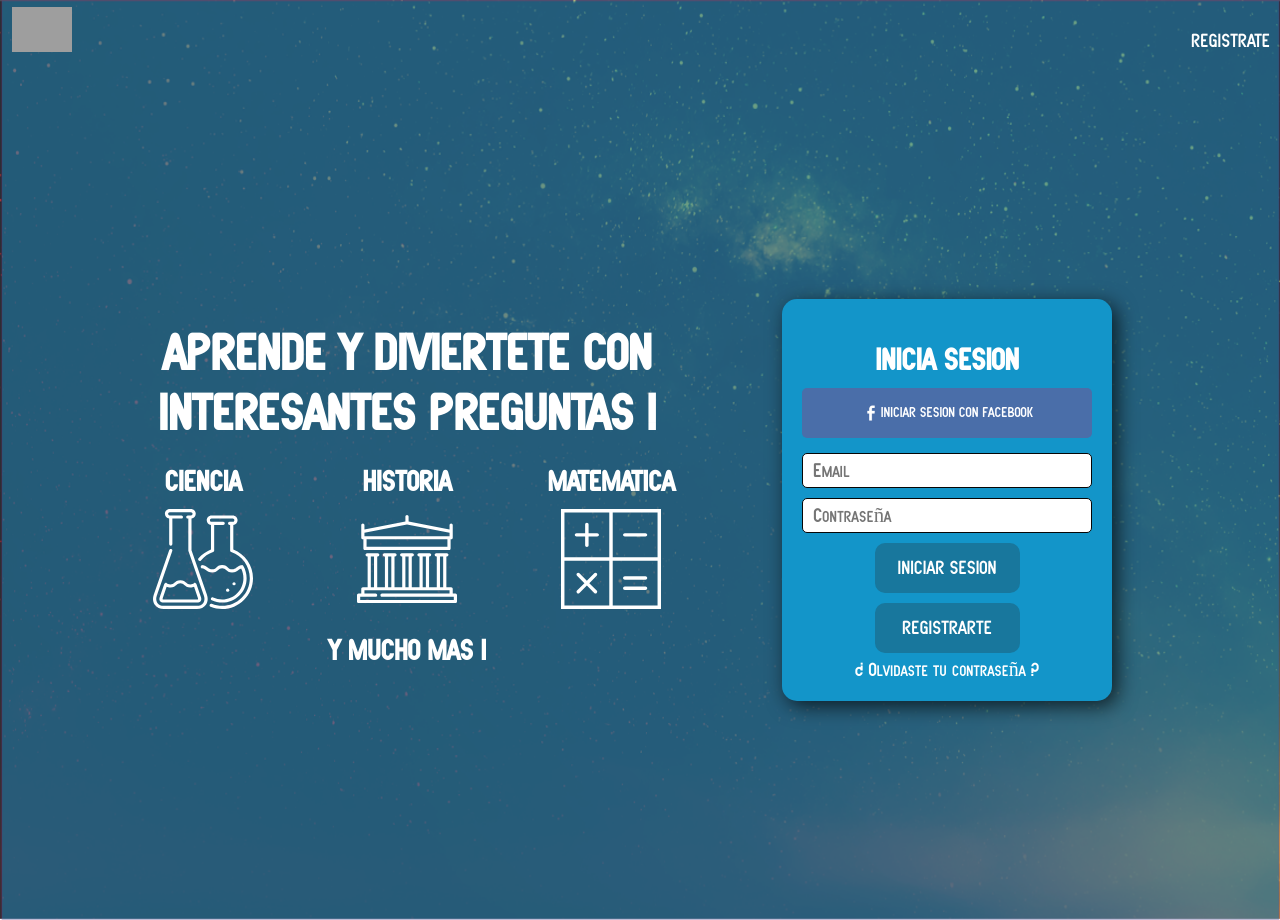
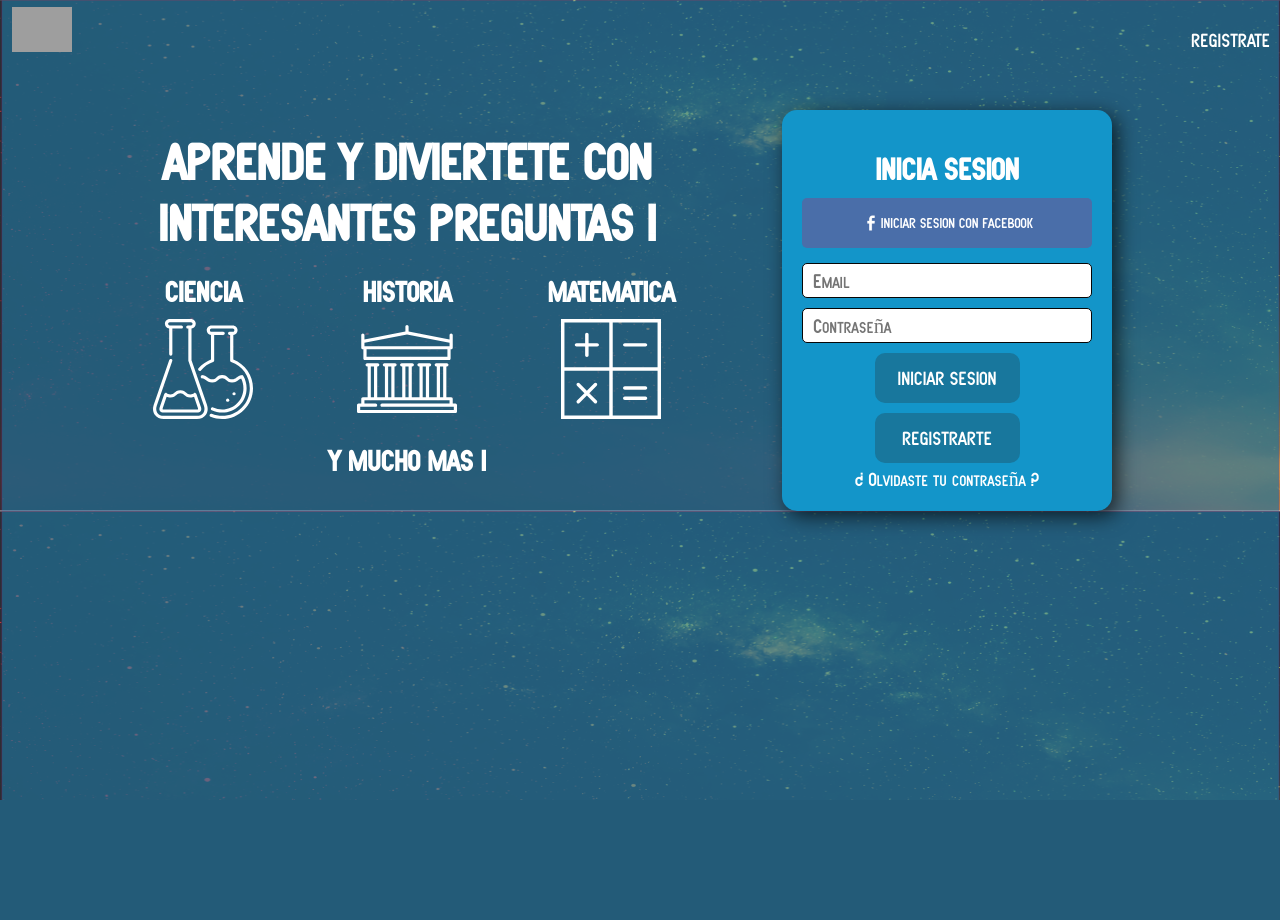
Before and after one commit to CodenityOrg/QuestionGame, a PHP site: page / in a window 1280 px wide. After the commit the page ends 800 px from the top, so only its background shows below. Run offline with PHP 8.4, Linux system fonts and the light colour scheme; some libraries are stand-ins or nearby versions; grey boxes are pictures that could not be loaded.

Commit message:
inicio arreglado

```diff
--- a/css/inicio.css
+++ b/css/inicio.css
@@ -45,6 +45,7 @@
     margin: auto;
     border: 2px solid black;
 }
+
 /*login del index.php*/
 .login__main {
     display: none;
@@ -195,10 +196,11 @@
 @media screen and (min-width: 950px) {
     .conteiner__index {
         width: 95%;
-        margin: 20px auto;
-        height: 100vh;
+        margin: auto;
+        margin-top: 30px;
         display: flex;
         align-items: center;
+
     }
     .inicia {
         display: none;
--- a/index.php
+++ b/index.php
@@ -58,7 +58,7 @@
 <!------------MATERIAS------------------------------------->
 
 <div class="conteiner__index">
-		<div class="frugos">
+    <div class="frugos">
 		<!--INFO del CUERPO-->
 
    		<!--INFO del CUERPO-->
@@ -116,7 +116,7 @@
 				</div>
 			</form>
         </div>
-		</div>
+    </div>
 <!----------LOGIN--FIN------------------------------------->
 
 </div>
```
Also changed, not shown: include/navbar.php (+0 -22 lines).
